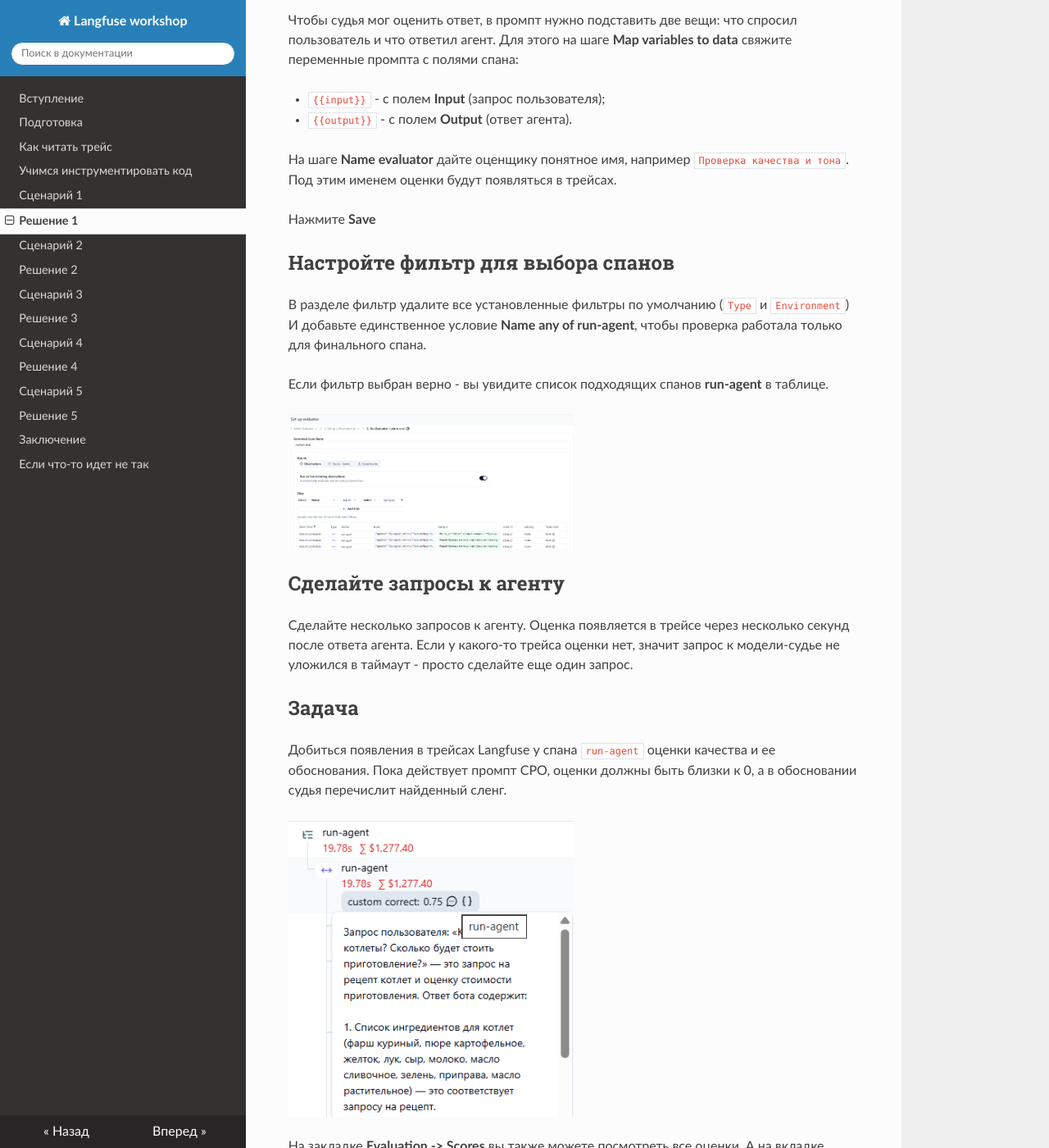
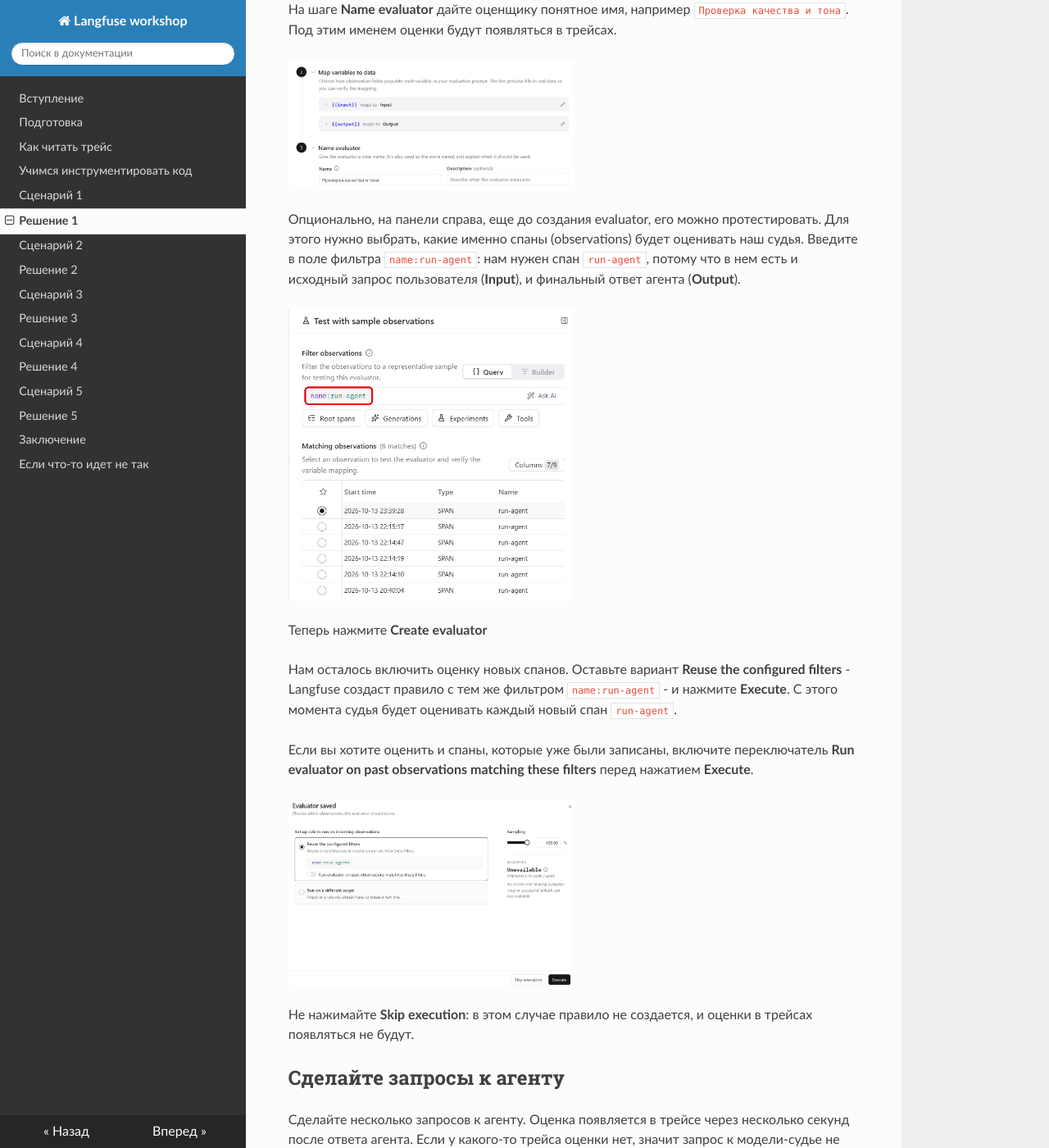
Before and after one commit to bocharovf/docs-langfuse-workshop, an MkDocs documentation site: the page built from docs/step12.md, in a window 1280 px wide and 1400 px high, scrolled down 3797 px. Shown: the whole window at 82% size. Built offline with MkDocs 1.6.1, drawn with Linux system fonts in a browser that asks for light colours; nearby versions of some CDN libraries.

Commit message:
Корневые спаны в howto, правило оценщика в step12
- howto: как оставить на закладке Tracing только корневые спаны
  (фильтр Is Root Observation = True)
- step12: выбор спанов run-agent фильтром при создании оценщика
  и создание правила кнопкой Execute; Skip execution правило не создает

```diff
--- a/docs/step12.md
+++ b/docs/step12.md
@@ -87,8 +87,6 @@
 
 ![new evaluator](img/custom-eval50.png)
 
-![input output mapping](img/eval-mapping50.png)
-
 Чтобы судья мог оценить ответ, в промпт нужно подставить две вещи: что спросил пользователь и что ответил агент. Для этого на шаге **Map variables to data** свяжите переменные промпта с полями спана:
 
 - `{{input}}` - с полем **Input** (запрос пользователя);
@@ -96,16 +94,21 @@
 
 На шаге **Name evaluator** дайте оценщику понятное имя, например `Проверка качества и тона`. Под этим именем оценки будут появляться в трейсах.
 
-Нажмите **Save**
+![input output mapping](img/eval-mapping50.png)
 
-## Настройте фильтр для выбора спанов
-
-В разделе фильтр удалите все установленные фильтры по умолчанию (`Type` и `Environment`)
-И добавьте единственное условие **Name any of run-agent**, чтобы проверка работала только для финального спана.
-
-Если фильтр выбран верно - вы увидите список подходящих спанов **run-agent** в таблице.
+Опционально, на панели справа, еще до создания evaluator, его можно протестировать. Для этого нужно выбрать, какие именно спаны (observations) будет оценивать наш судья. Введите в поле фильтра `name:run-agent`: нам нужен спан `run-agent`, потому что в нем есть и исходный запрос пользователя (**Input**), и финальный ответ агента (**Output**).
 
 ![filter](img/eval-filter50.png)
+
+Теперь нажмите **Create evaluator**
+
+Нам осталось включить оценку новых спанов. Оставьте вариант **Reuse the configured filters** - Langfuse создаст правило с тем же фильтром `name:run-agent` - и нажмите **Execute**. С этого момента судья будет оценивать каждый новый спан `run-agent`.
+
+Если вы хотите оценить и спаны, которые уже были записаны, включите переключатель **Run evaluator on past observations matching these filters** перед нажатием **Execute**.
+
+![execute evaluator](img/eval-execute50.png)
+
+Не нажимайте **Skip execution**: в этом случае правило не создается, и оценки в трейсах появляться не будут.
 
 ## Сделайте запросы к агенту
 
```
Also changed, not shown: docs/howto.md (+8 -0 lines), docs/img/eval-execute50.png (added), docs/img/eval-filter50.png, docs/img/tracing-root50.png (added).
